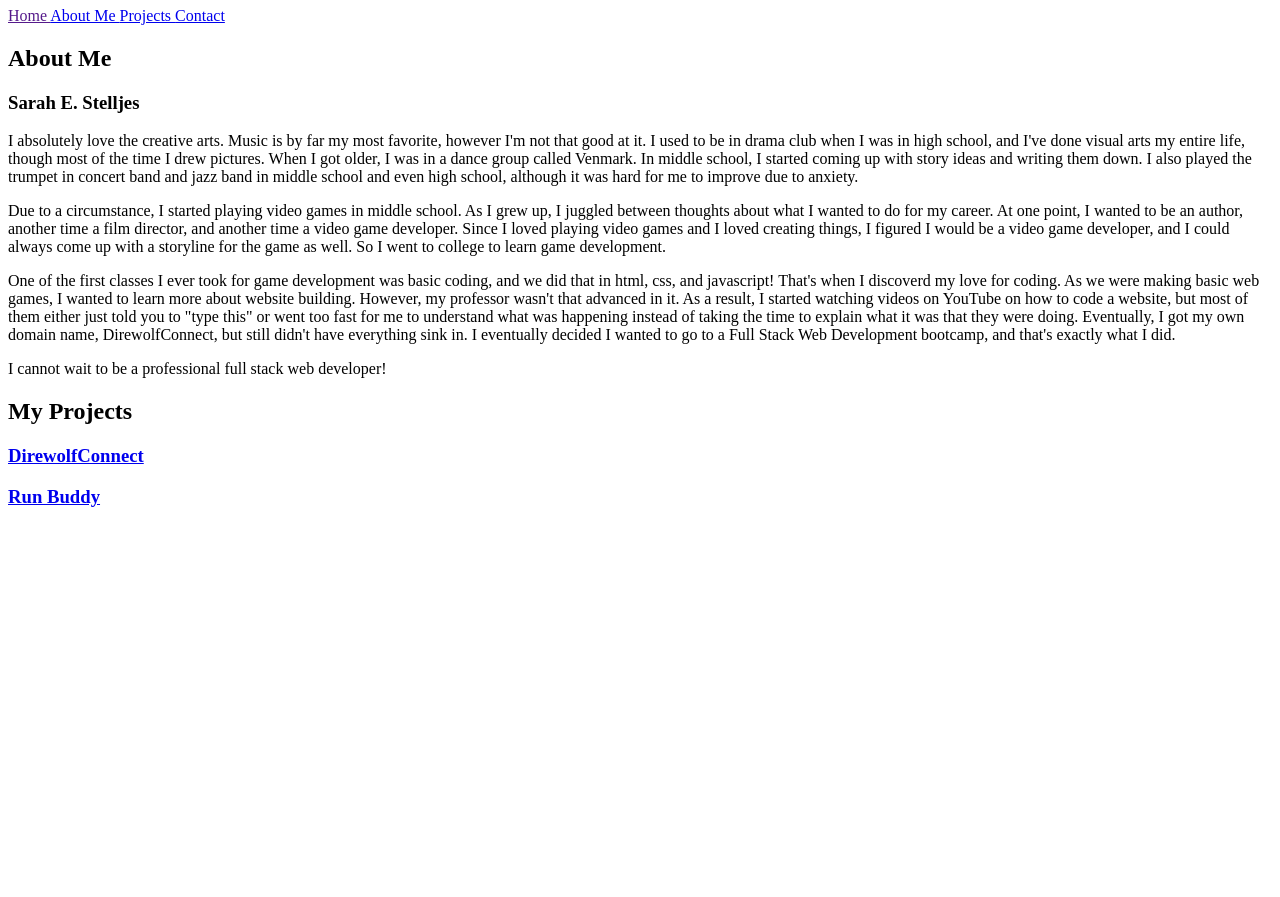
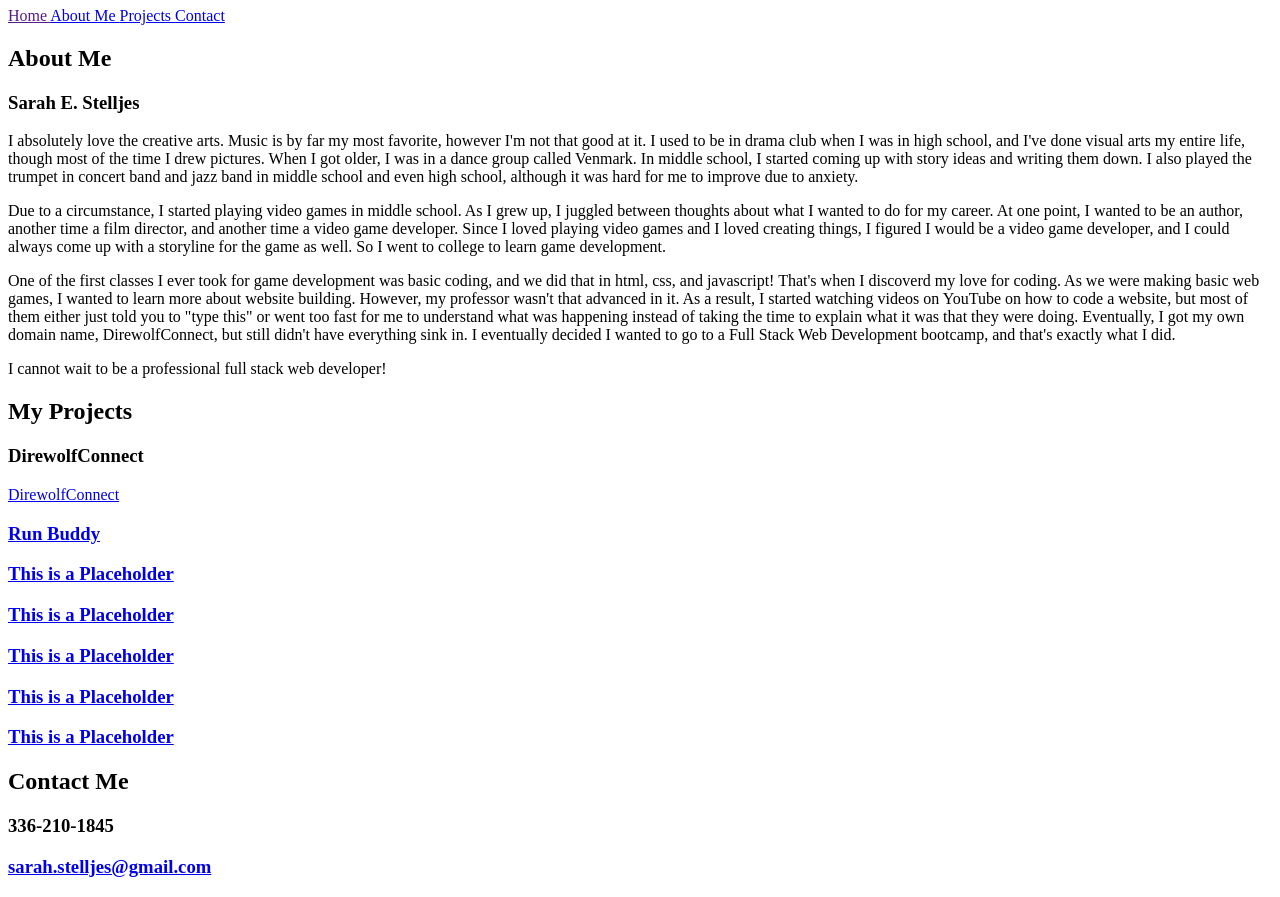
Before and after one commit to SarahStelljes/sarah-portfolio, a plain HTML site: page index.html in a window 1280 px wide. Shown: the part 73-970 px from the top of the page. Before the commit the page ends 800 px from the top, so only its background shows below. Drawn offline with Linux system fonts and the light colour scheme.

Commit message:
completed html file

```diff
--- a/assets/css/style.css
+++ b/assets/css/style.css
@@ -0,0 +1,7 @@
+:root {
+    --primary-color: rgb(77, 39, 11);
+    --secondary-color: black;
+    --tertiary-color: rgb(72, 72, 72);
+}
+
+* {}
--- a/index.html
+++ b/index.html
@@ -3,10 +3,11 @@
 	<head>
 		<meta charset="UTF-8"/>
 		<title>Sarah's Portfolio</title>
+		<link rel="stylesheet" href="./assets/css/style.css"/>
 	</head>
 	<body>
 		<header>
-			<h1>Portfolio</h1>
+			<h1>Sarah's Portfolio</h1>
 			<div>
 				<a href= "">
 					Home
@@ -22,12 +23,12 @@
 				</a>
 			</div>
 		</header>
-		<section   id="#about-me">
+		<section id="#about-me">
 			<h2>
 				About Me
 			</h2>
-			<div   id="my-photo"></div>
-			<div  id="about-me-info">
+			<div id="my-photo"></div>
+			<div id="about-me-info">
 				<h3>
 					Sarah E. Stelljes
 				</h3>
@@ -49,30 +50,73 @@
 			<h2>
 				My Projects
 			</h2>
-			<div  id="applications">
-				<a href="https://direwoldconnect.com">
-					<article  id="first-app">
-						<div  id="first-app-name">
-							<h3>DirewolfConnect</h3>
-						</div>
-					</article>
+			<div id="applications">
+				<article id="first-app">
+					<div id="first-app-name">
+						<h3>DirewolfConnect</h3>
+					</div>
+				</article>
+				<a href="https://direwolfconnect.com">
+					DirewolfConnect
 				</a>
-				<div  id="more-apps">
-					<div  id="column-1">
+				<div id="more-apps">
+					<div id="column-1">
 						<a href="https://sarahstelljes.github.io/run-buddy/">
-							<article  class="application">
-								<div  class="c1-app-name">
+							<article class="application">
+								<div class="app-name">
 									<h3>Run Buddy</h3>
 								</div>
 							</article>
 						</a>
-						<a
+						<a href="#projects">
+							<article class="application">
+								<div class="app-name">
+									<h3>This is a Placeholder</h3>
+								</div>
+							</article>
+						</a>
+						<a href="#projects">
+							<article class="application">
+								<div class="app-name">
+									<h3>This is a Placeholder</h3>
+								</div>
+							</article>
+						</a>
 					</div>
+					<div id="column-2">
+						<a href="#projects">
+							<article class="application">
+								<div class="app-name">
+									<h3>This is a Placeholder</h3>
+								</div>
+							</article>
+						</a>
+						<a href="#projects">
+							<article class="application">
+								<div class="app-name">
+									<h3>This is a Placeholder</h3>
+								</div>
+							</article>
+						</a>
+						<a href="#projects">
+							<article class="application">
+								<div class="app-name">
+									<h3>This is a Placeholder</h3>
+								</div>
+							</article>
+						</a>
+					</div>
+				</div>
 			</div>
 		</section>
-
-
+		<footer>
+			<h2 class="border-right">Contact Me</h2>
+			<h3 id="number">336-210-1845</h3>
+			<h3 id="element">
+				<a href="mailto:sarah.stelljes@gmail.com">
+					sarah.stelljes@gmail.com
+				</a>
+			</h3>
+		</footer>
 	</body>
-
-
 </html>
```
